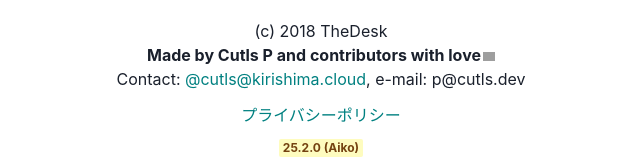
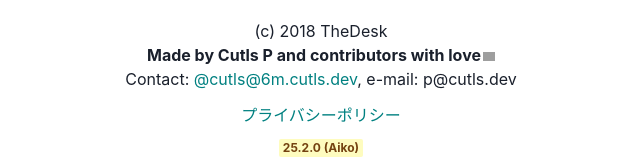
Before and after one commit to cutls/TheDesk-lp, a Next.js app: page /ja in a window 1280 px wide. Shown: the part 2483-2642 px from the top of the page, without its empty margins (319-959 px from the left). Built offline with nearby package versions, Linux system fonts and the light colour scheme; grey boxes are pictures that could not be loaded.

Commit message:
change contact

```diff
--- a/src/pages/[lang].tsx
+++ b/src/pages/[lang].tsx
@@ -377,8 +377,8 @@
 				</Text>
 				<Text>
 					Contact:{' '}
-					<Link color="teal" href="https://kirishima.cloud/@Cutls" target="_blank" rel="noopener">
-						@cutls@kirishima.cloud
+					<Link color="teal" href="https://6m.cutls.dev/@Cutls" target="_blank" rel="noopener">
+						@cutls@6m.cutls.dev
 					</Link>
 					, e-mail: p@cutls.dev
 				</Text>
--- a/src/pages/v24/[lang].tsx
+++ b/src/pages/v24/[lang].tsx
@@ -319,8 +319,8 @@
 				</Text>
 				<Text>
 					Contact:{' '}
-					<Link color="teal" href="https://kirishima.cloud/@Cutls" target="_blank" rel="noopener">
-						@Cutls@kirishima.cloud
+					<Link color="teal" href="https://6m.cutls.dev/@Cutls" target="_blank" rel="noopener">
+						@Cutls@6m.cutls.dev
 					</Link>
 					, e-mail: p@cutls.dev
 				</Text>
```
